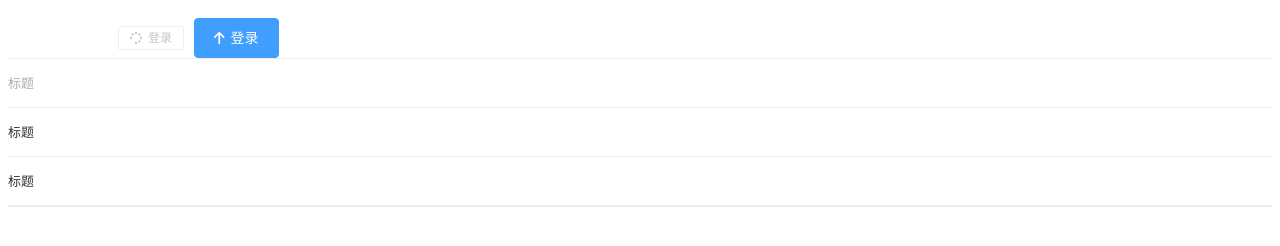
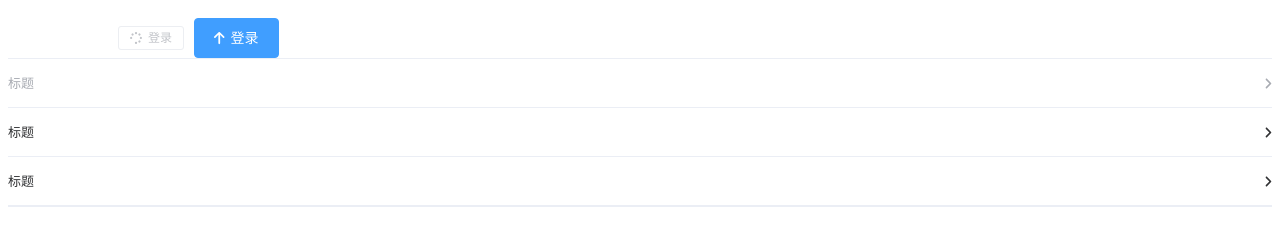
Before and after one commit to a-00l/element-ui, a Vue app: page / in a window 1280 px wide. Shown: the part 258-504 px from the top of the page. Built offline with nearby package versions, Linux system fonts and the light colour scheme; the HTML template or start-up script is replaced by a standard one.

Commit message:
Collapse组件箭头图标添加

```diff
--- a/src/components/Collapse/CollapseItem.vue
+++ b/src/components/Collapse/CollapseItem.vue
@@ -11,7 +11,15 @@
         'is-active': isActive,
       }"
     >
-      <slot name="title">{{ title }}</slot>
+      <span class="el-collapse-item__title">
+        <slot name="title">
+          {{ title }}
+        </slot>
+      </span>
+      <Icon
+        icon="angle-right"
+        class="angle-header"
+      ></Icon>
     </div>
     <!-- 动画组件 -->
     <Transition
@@ -34,6 +42,7 @@
 </template>
 
 <script setup lang="ts">
+  import Icon from '../Icon/Icon.vue'
   import './style.scss'
   import { computed, inject } from 'vue'
   import { CollapseContextKey, type CollapseItemProps } from './types'
--- a/src/components/Collapse/style.scss
+++ b/src/components/Collapse/style.scss
@@ -38,12 +38,24 @@
 
   &.is-active {
     border-bottom-color: transparent;
+    .angle-header {
+      transform: rotate(90deg);
+    }
   }
 
   &.is-disabled {
     cursor: not-allowed;
     color: var(--my-disabled-text-color);
   }
+
+  .angle-header {
+    transition: transform 0.3s;
+  }
+}
+
+.el-collapse-item__title {
+  text-align: left;
+  flex: auto;
 }
 
 .my-collapse-item__content {
```
